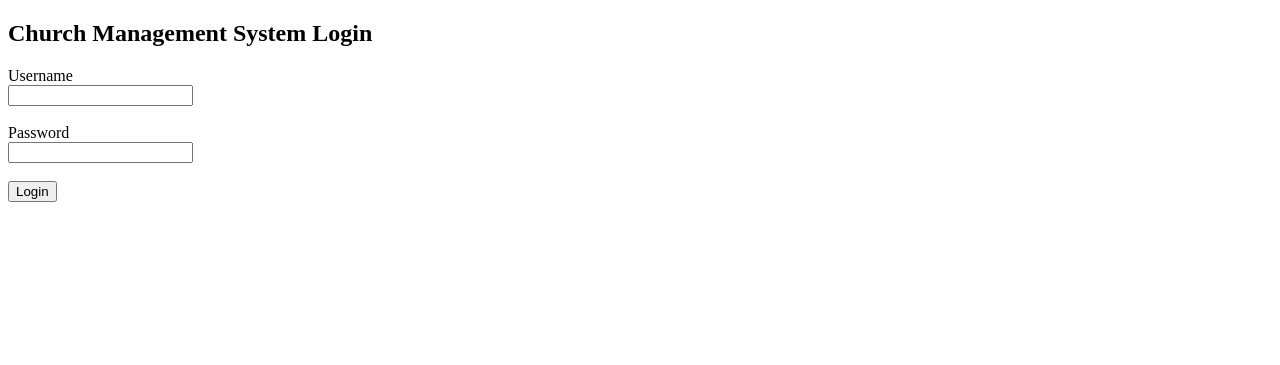
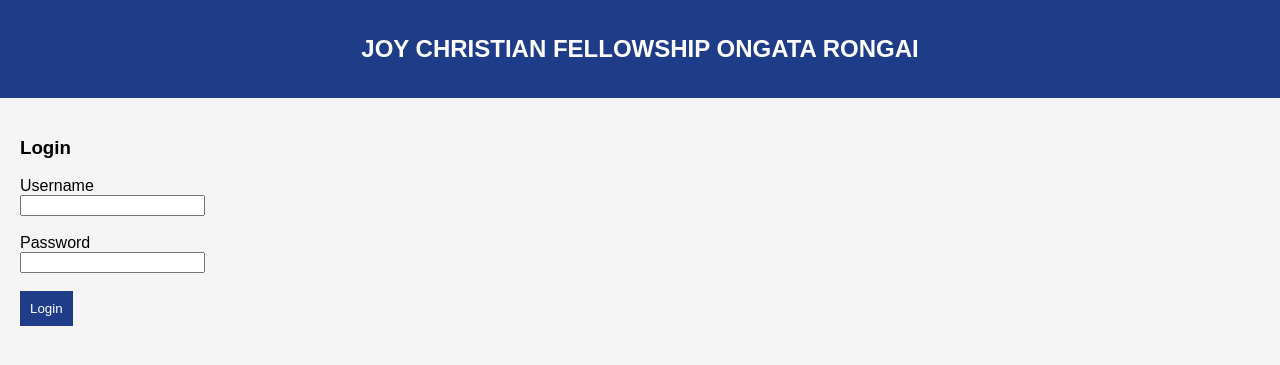
Before and after one commit to musyokisamuel97-collab/church-management-system, a PHP site: page /login.php in a window 1280 px wide. Shown: the top 365 px of the page. Run offline with PHP 8.4, Linux system fonts and the light colour scheme.

Commit message:
Modify login form fields in login.php
Updated the login form to remove required attributes for username and password fields.

```diff
--- a/login.php
+++ b/login.php
@@ -1,24 +1,35 @@
 <!DOCTYPE html>
 <html>
 <head>
+
 <title>JOY CHRISTIAN FELLOWSHIP ONGATA RONGAI</title>
+<link rel="stylesheet" href="style.css">
+
 </head>
 
 <body>
 
-<h2>Church Management System Login</h2>
+<header>
+<h2>JOY CHRISTIAN FELLOWSHIP ONGATA RONGAI</h2>
+</header>
+
+<div class="container">
+
+<h3>Login</h3>
 
 <form action="dashboard.php" method="POST">
 
 <label>Username</label><br>
-<input type="text" name="username" required><br><br>
+<input type="text" name="username"><br><br>
 
 <label>Password</label><br>
-<input type="password" name="password" required><br><br>
+<input type="password" name="password"><br><br>
 
 <button type="submit">Login</button>
 
 </form>
 
+</div>
+
 </body>
 </html>
```
